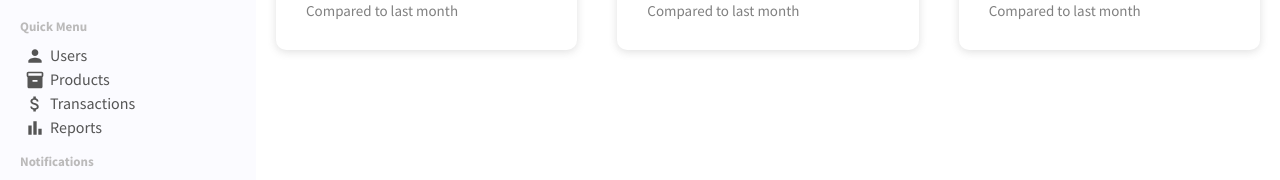
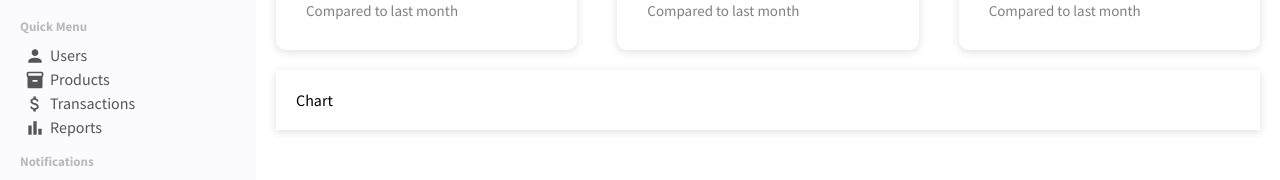
Before and after one commit to jaffasunny/admin_dashboard_reactapp, a React (Create React App) app: page / in a window 1280 px wide. Shown: the part 177-357 px from the top of the page. Built offline with nearby package versions, Linux system fonts and the light colour scheme.

Commit message:
Working on Charts Component

```diff
--- /dev/null
+++ b/src/components/charts/Chart.jsx
@@ -0,0 +1,8 @@
+import React from "react";
+import "./chart.css";
+
+const Chart = () => {
+	return <div className="chart">Chart</div>;
+};
+
+export default Chart;
--- /dev/null
+++ b/src/components/charts/chart.css
@@ -0,0 +1,5 @@
+.chart {
+	box-shadow: rgba(99, 99, 99, 0.2) 0px 2px 8px 0px;
+	margin: 20px;
+	padding: 20px;
+}
--- a/src/components/pages/Home/Home.jsx
+++ b/src/components/pages/Home/Home.jsx
@@ -1,4 +1,5 @@
 import React from "react";
+import Chart from "../../charts/Chart";
 import FeaturedInfo from "../../featuredInfo/FeaturedInfo";
 import "./home.css";
 
@@ -6,6 +7,7 @@ const Home = () => {
 	return (
 		<div className="home">
 			<FeaturedInfo />
+			<Chart />
 		</div>
 	);
 };
```
